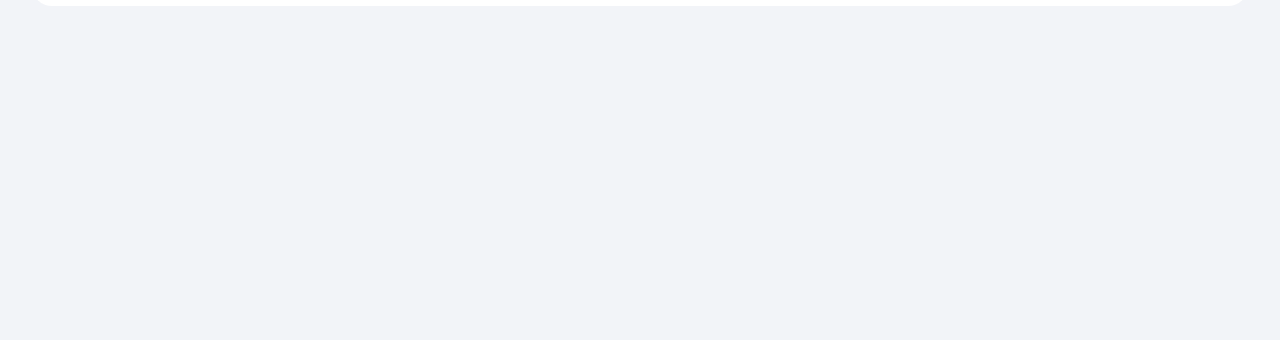
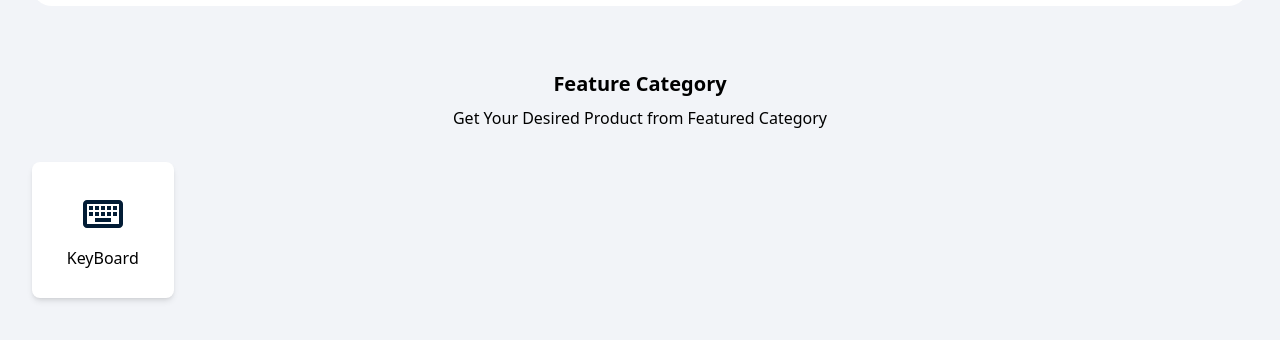
Before and after one commit to shafiqulislamsagor-developer/html-design-project, a plain HTML site: page index.html in a window 1280 px wide. Shown: the part 894-1234 px from the top of the page. Before the commit the page ends 932 px from the top, so only its background shows below. Drawn offline with nearby package versions, Linux system fonts and the light colour scheme.

Commit message:
Featured Category design

```diff
--- a/index.html
+++ b/index.html
@@ -299,5 +299,32 @@
         >
       </section>
     </header>
+    <!-- container -->
+    <main>
+      <!-- Featured Category -->
+      <section class="w-[95%] my-16 mx-auto text-center">
+        <h1 class="text-xl font-semibold mb-2">Feature Category</h1>
+        <p class="text-base">Get Your Desired Product from Featured Category</p>
+        <div class="grid grid-cols-8 mt-8 gap-3">
+          <a
+            href="#"
+            class="bg-white p-7 shadow-md rounded-lg flex flex-col items-center justify-center"
+          >
+            <svg
+              xmlns="http://www.w3.org/2000/svg"
+              height="48px"
+              viewBox="0 -960 960 960"
+              width="48px"
+              fill="#021C35"
+            >
+              <path
+                d="M160-200q-33 0-56.5-23.5T80-280v-400q0-33 23.5-56.5T160-760h640q33 0 56.5 23.5T880-680v400q0 33-23.5 56.5T800-200H160Zm0-80h640v-400H160v400Zm160-40h320v-80H320v80ZM200-440h80v-80h-80v80Zm120 0h80v-80h-80v80Zm120 0h80v-80h-80v80Zm120 0h80v-80h-80v80Zm120 0h80v-80h-80v80ZM200-560h80v-80h-80v80Zm120 0h80v-80h-80v80Zm120 0h80v-80h-80v80Zm120 0h80v-80h-80v80Zm120 0h80v-80h-80v80ZM160-280v-400 400Z"
+              />
+            </svg>
+            <h2 class="text-base mt-2">KeyBoard</h2>
+          </a>
+        </div>
+      </section>
+    </main>
   </body>
 </html>
```
